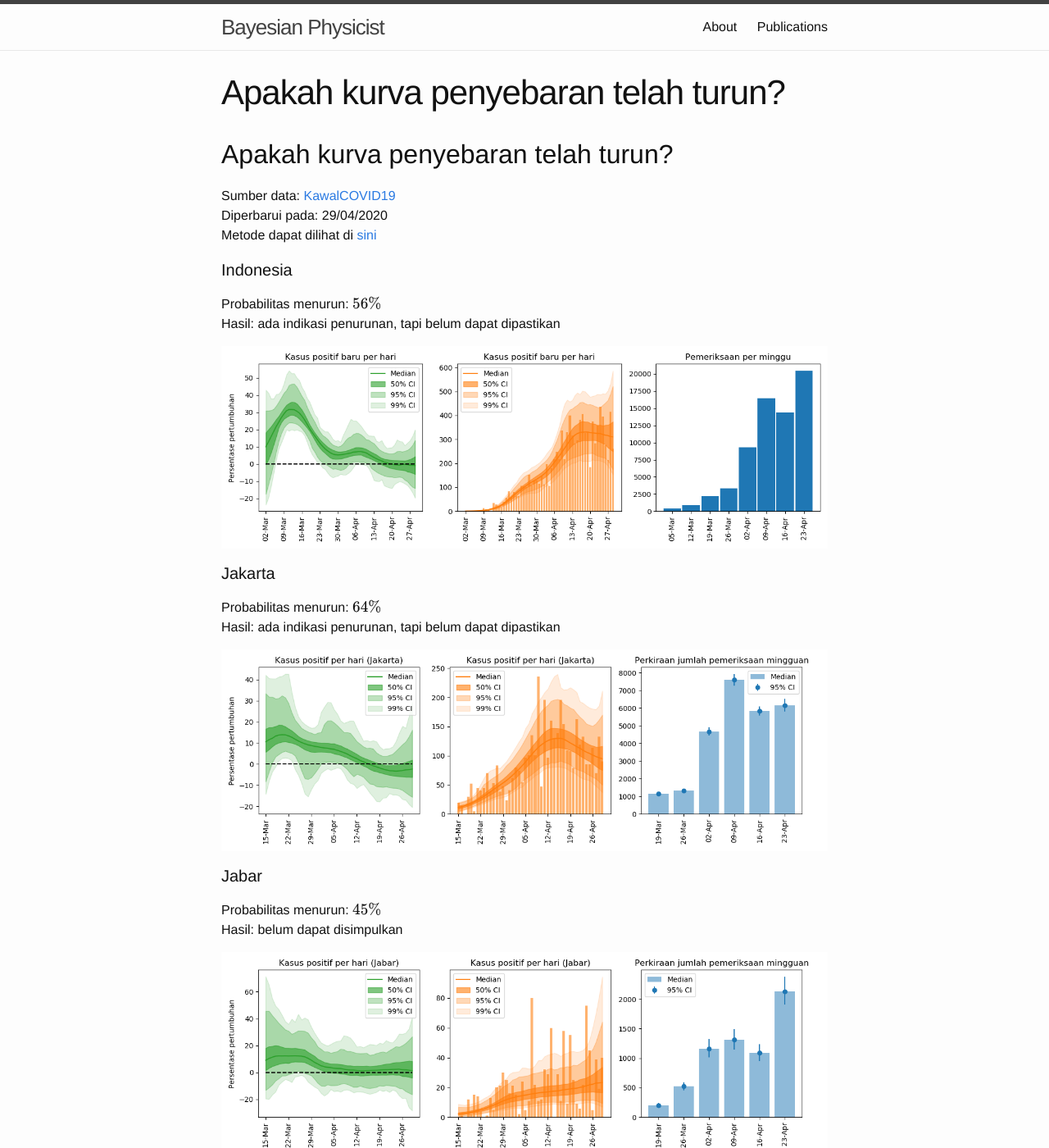
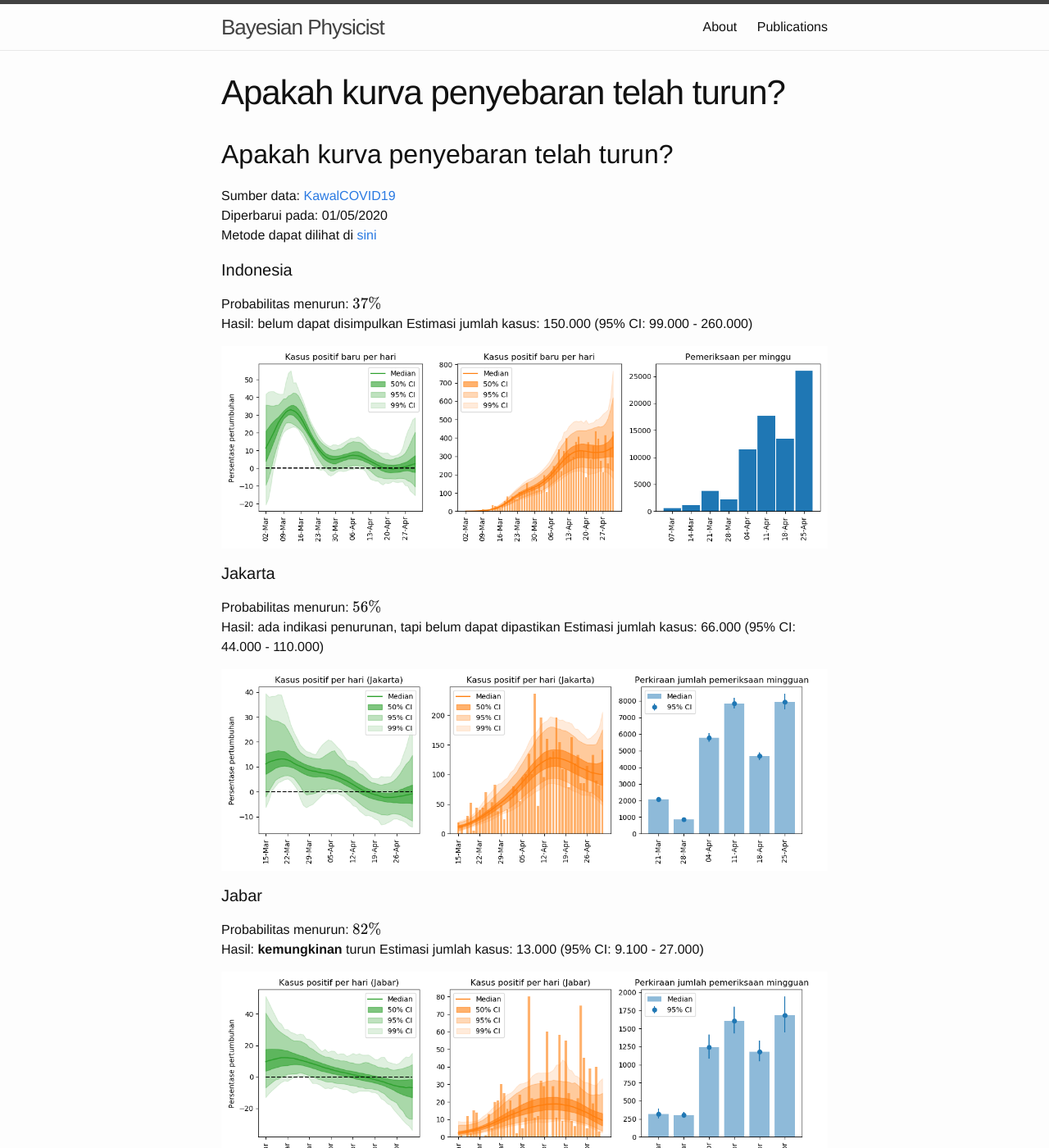
Before and after one commit to mfkasim1/mfkasim1.github.io, a Jekyll site: the page built from idcovid19.md, in a window 1280 px wide and 1400 px high. Shown: the whole window at 82% size. Built offline with Jekyll 4.4.1, drawn with Linux system fonts in a browser that asks for light colours; formulas are drawn with MathJax 3; our own code applies the rules of GitHub Pages for plain Markdown files; some of the changed text lies outside the part shown.

Commit message:
Update percentage

```diff
--- a/idcovid19.md
+++ b/idcovid19.md
@@ -8,47 +8,53 @@ permalink: /idcovid19/
 ## Apakah kurva penyebaran telah turun?
 
 Sumber data: [KawalCOVID19](https://kawalcovid19.id/)<br/>
-Diperbarui pada: 29/04/2020<br/>
+Diperbarui pada: 01/05/2020<br/>
 Metode dapat dilihat di [sini]({{ site.baseurl }}/2020/04/17/COVID19-has-the-curve-flatten/)
 
 #### Indonesia
 
-Probabilitas menurun: \\(56\%\\)<br/>
-Hasil: ada indikasi penurunan, tapi belum dapat dipastikan
+Probabilitas menurun: \\(37\%\\)<br/>
+Hasil: belum dapat disimpulkan
+Estimasi jumlah kasus: 150.000 (95% CI: 99.000 - 260.000)
 
 <img title="Indonesia" src="{{ site.baseurl }}/assets/idcovid19-daily/id_new_cases.png" width="100%"/>
 
 #### Jakarta
 
-Probabilitas menurun: \\(64\%\\)<br/>
+Probabilitas menurun: \\(56\%\\)<br/>
 Hasil: ada indikasi penurunan, tapi belum dapat dipastikan
+Estimasi jumlah kasus: 66.000 (95% CI: 44.000 - 110.000)
 
 <img title="Jakarta" src="{{ site.baseurl }}/assets/idcovid19-daily/idprov_jakarta_new_cases.png" width="100%"/>
 
 #### Jabar
 
-Probabilitas menurun: \\(45\%\\)<br/>
-Hasil: belum dapat disimpulkan
+Probabilitas menurun: \\(82\%\\)<br/>
+Hasil: **kemungkinan** turun
+Estimasi jumlah kasus: 13.000 (95% CI: 9.100 - 27.000)
 
 <img title="Jabar" src="{{ site.baseurl }}/assets/idcovid19-daily/idprov_jabar_new_cases.png" width="100%"/>
 
 #### Jatim
 
-Probabilitas menurun: \\(46\%\\)<br/>
+Probabilitas menurun: \\(27\%\\)<br/>
 Hasil: belum dapat disimpulkan
+Estimasi jumlah kasus: 24.000 (95% CI: 15.000 - 44.000)
 
 <img title="Jatim" src="{{ site.baseurl }}/assets/idcovid19-daily/idprov_jatim_new_cases.png" width="100%"/>
 
 #### Jateng
 
-Probabilitas menurun: \\(39\%\\)<br/>
-Hasil: belum dapat disimpulkan
+Probabilitas menurun: \\(57\%\\)<br/>
+Hasil: ada indikasi penurunan, tapi belum dapat dipastikan
+Estimasi jumlah kasus: 15.000 (95% CI: 9.100 - 29.000)
 
 <img title="Jateng" src="{{ site.baseurl }}/assets/idcovid19-daily/idprov_jateng_new_cases.png" width="100%"/>
 
 #### Sulsel
 
-Probabilitas menurun: \\(36\%\\)<br/>
-Hasil: kurva terlihat turun, tapi jumlah tes juga menurun
+Probabilitas menurun: \\(34\%\\)<br/>
+Hasil: belum dapat disimpulkan
+Estimasi jumlah kasus: 7.200 (95% CI: 4.600 - 14.000)
 
 <img title="Sulsel" src="{{ site.baseurl }}/assets/idcovid19-daily/idprov_sulsel_new_cases.png" width="100%"/>
```
Also changed, not shown: assets/idcovid19-daily/id_new_cases.png, assets/idcovid19-daily/idprov_jabar_new_cases.png, assets/idcovid19-daily/idprov_jakarta_new_cases.png, assets/idcovid19-daily/idprov_jateng_new_cases.png, assets/idcovid19-daily/idprov_jatim_new_cases.png, assets/idcovid19-daily/idprov_sulsel_new_cases.png.
